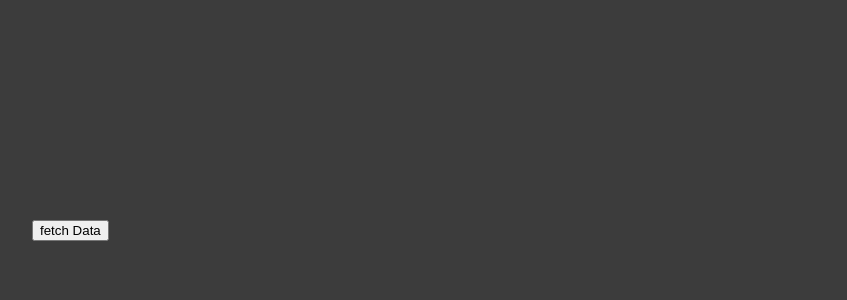
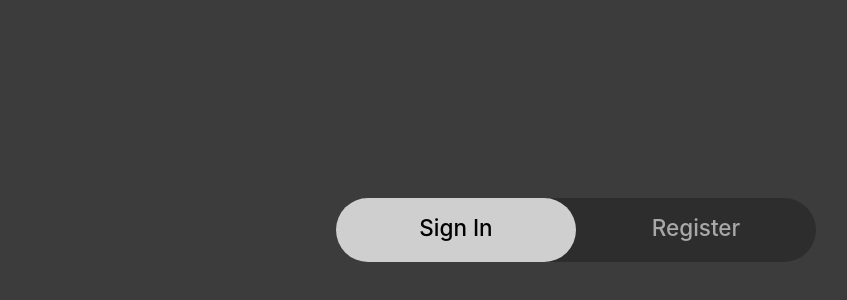
Before and after one commit to therazor113/Dating-next, a Next.js app: page / in a window 1280 px wide. Shown: the part 170-470 px from the top of the page, without its empty margins (64-911 px from the left). Built offline with nearby package versions, Linux system fonts and the light colour scheme.

Commit message:
Created sign in pill navbar

```diff
--- a/src/app/page.js
+++ b/src/app/page.js
@@ -1,27 +1,36 @@
 'use client'
 
-import useAPI from 'hooks/useAPI'
-import styles from './page.module.scss'
 import { useState } from 'react'
 
+import styles from './page.module.scss'
+
 const Home = () => {
-  const [data, setData] = useState('')
-  const [handleFetch] = useAPI()
-
-  const fetchData = async () => {
-    const path = 'http://localhost:3000'
-    const res = await handleFetch(path, 'GET')
-    setData(res)
-  }
+  const [navSelect, setNavSelect] = useState(0)
 
   return (
     <main className={styles.main}>
-      <input
-        type='button'
-        value='fetch Data'
-        onClick={fetchData}
-      />
-      <p>{data}</p>
+      <div className={styles.navContainer}>
+        <div
+          className={styles.leftNav}
+          onClick={() => setNavSelect(0)}
+        >
+          <h2 style={navSelect ? {} : { color: 'black' }}>
+            Sign In
+          </h2>
+        </div>
+        <div
+          className={styles.rightNav}
+          onClick={() => setNavSelect(1)}
+        >
+          <h2 style={navSelect ? { color: 'black' } : {}}>
+            Register
+          </h2>
+        </div>
+        <span
+          className={styles.navSelected}
+          style={navSelect ? { transform: 'translateX(100%)' } : {}}
+        />
+      </div>
     </main>
   )
 }
--- a/src/app/page.module.scss
+++ b/src/app/page.module.scss
@@ -1,7 +1,41 @@
 .main {
+  min-height: 100vh;
   display: flex;
+  flex-direction: column;
   align-items: center;
-  gap: 1rem;
-  padding: 6rem;
-  min-height: 100vh;
+  justify-content: center;
 }
+
+.navContainer {
+  display: flex;
+  position: relative;
+  background-color: rgba(0, 0, 0, 0.25);
+  border-radius: 2rem;
+  height: 4rem;
+  .navSelected {
+    position: absolute;
+    width: 50%;
+    height: 100%;
+    border-radius: 2rem;
+    background-color: rgba(235, 235, 235, 0.85);
+    transition: transform 0.3s;
+  }
+
+  div {
+    z-index: 1;
+    display: flex;
+    justify-content: center;
+    width: 15rem;
+    cursor: pointer;
+    h2 {
+      color: rgba(235, 235, 235, 0.65);
+      font-weight: 500;
+      padding: 1rem;
+      user-select: none;
+      &:hover {
+        transition: color 0.1s;
+        color: rgba(235, 235, 235, 0.90);
+      }
+    }
+  }
+}
```
